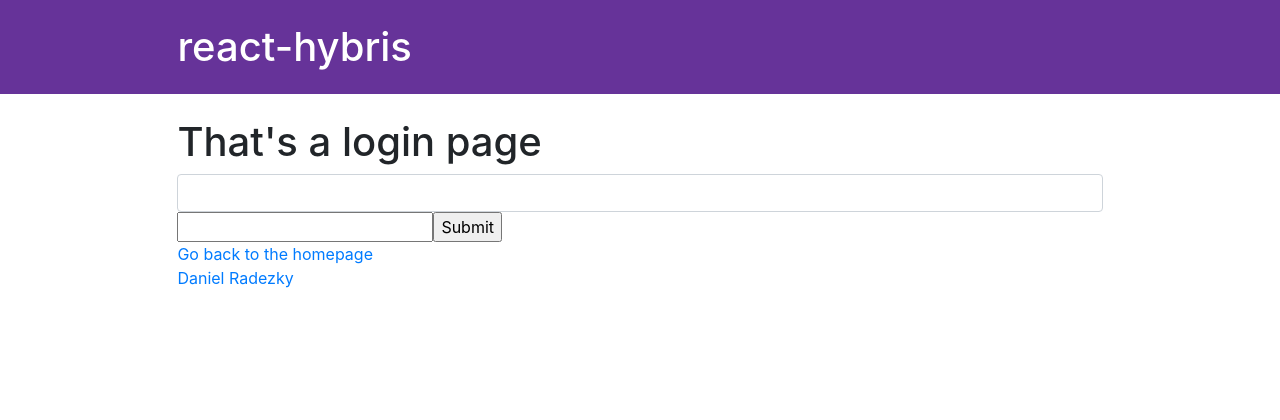
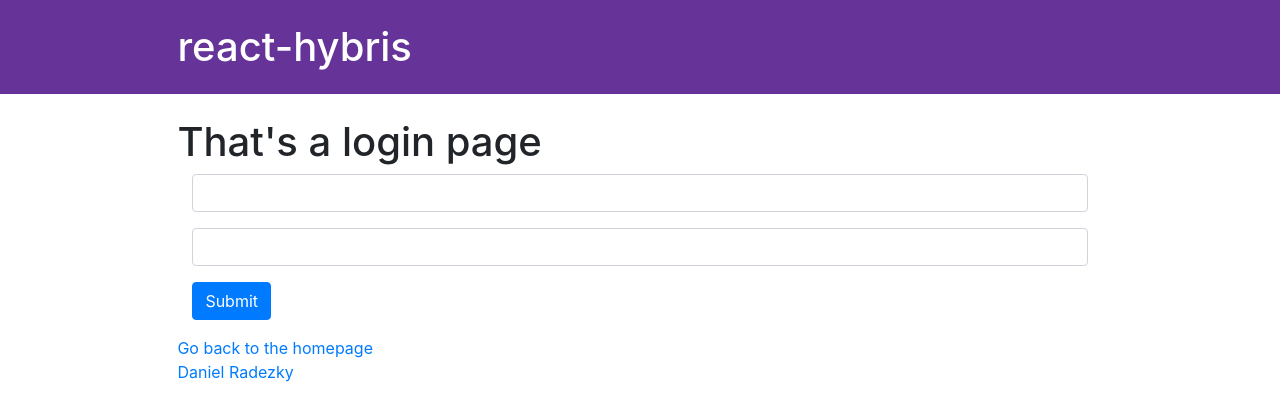
Before and after one commit to quidcain/react-hybris, a Gatsby site: page /login in a window 1280 px wide. Built offline with nearby package versions, Linux system fonts and the light colour scheme; Gatsby itself is replaced by a stand-in of ours.

Commit message:
Style login form

```diff
--- a/src/components/loginform.js
+++ b/src/components/loginform.js
@@ -29,22 +29,28 @@ function LoginForm() {
   }
 
   return (
+    <div class="container mb-3">
       <form onSubmit={handleSubmit}>
         <input
           type="text"
           name="email"
-        class="form-control"
+          class="form-control mb-3"
           value={email}
           onChange={e => setEmail(e.target.value)}
         />
         <input
-        type="text"
+          type="password"
           name="passord"
           value={password}
+          class="form-control mb-3"
           onChange={e => setPassword(e.target.value)}
         />
-      <input type="submit" />
+        <input
+          type="submit"
+          class="btn btn-primary"
+        />
       </form>
+    </div>
   );
 }
 
```
Lines whose indentation alone changed are shown as unchanged.
